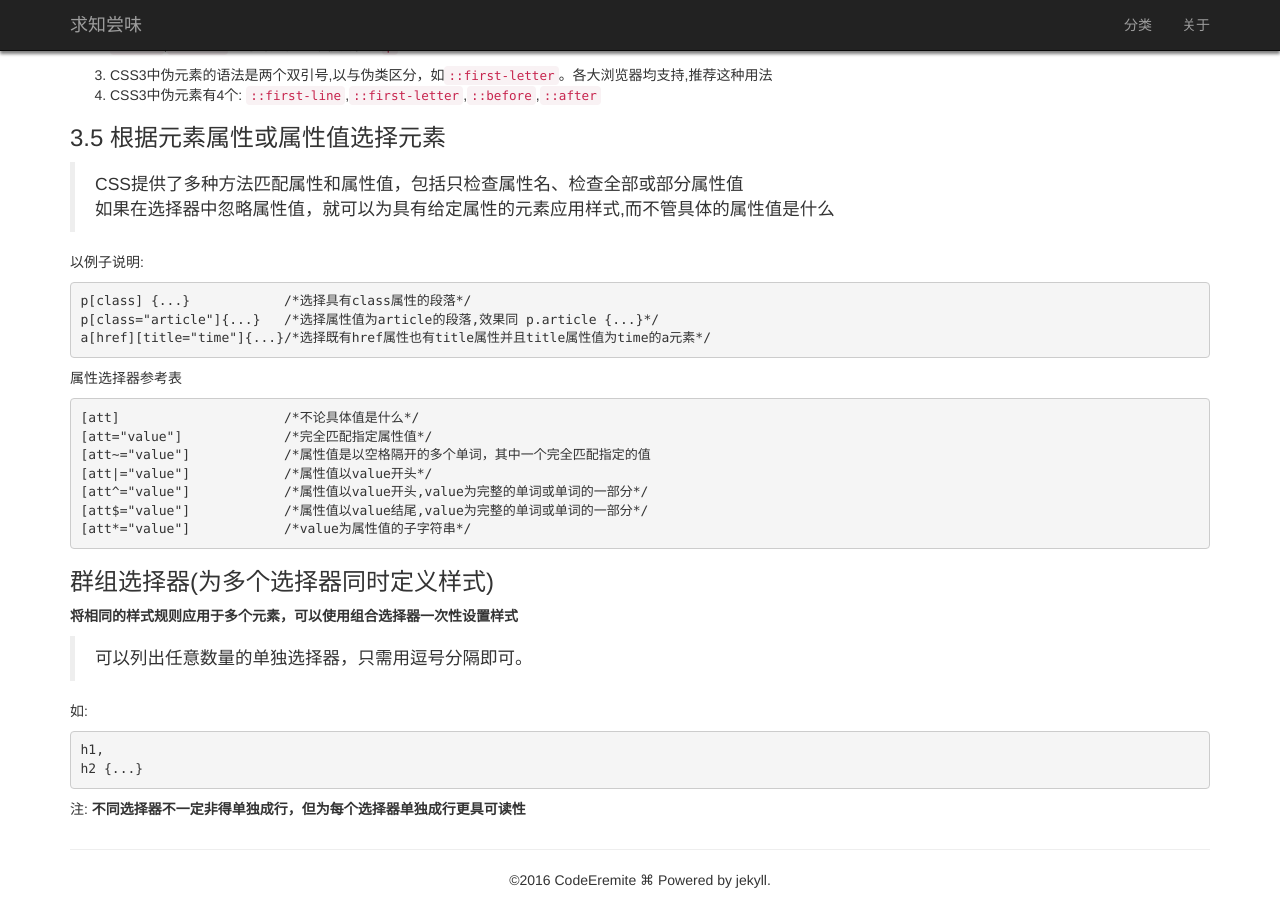
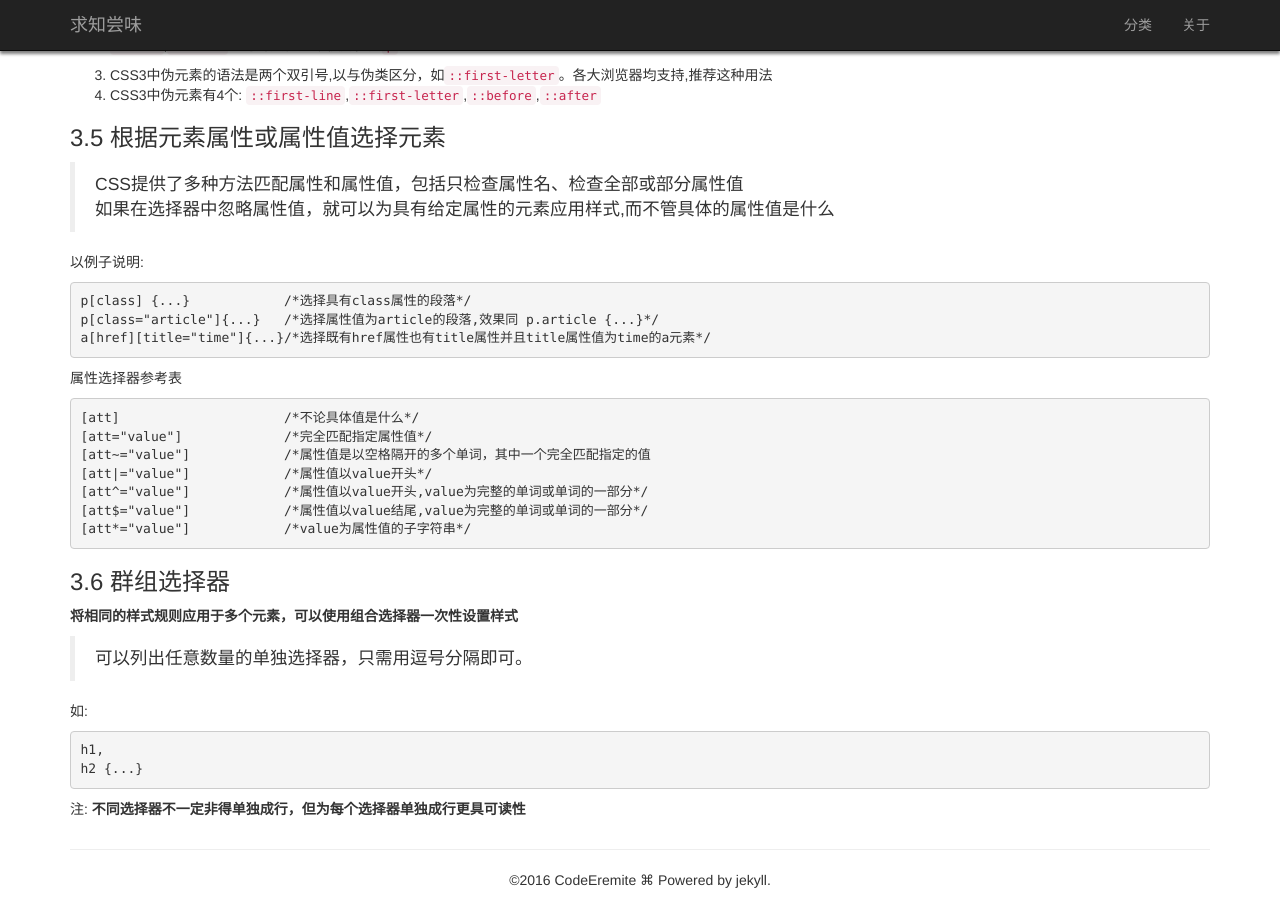
Before and after one commit to CodeEremite/codeeremite.github.io, a Jekyll site: the page built from _posts/2015-12-28-about-css3.md, in a window 1280 px wide and 900 px high, scrolled down 2295 px. Built offline with Jekyll 4.4.1, drawn with Linux system fonts in a browser that asks for light colours; nearby versions of some CDN libraries.

Commit message:
update note

```diff
--- a/_posts/2015-12-28-about-css3.md
+++ b/_posts/2015-12-28-about-css3.md
@@ -154,7 +154,7 @@ tags:        CSS3
     [att$="value"]            /*属性值以value结尾,value为完整的单词或单词的一部分*/
     [att*="value"]            /*value为属性值的子字符串*/
 
-### 群组选择器(为多个选择器同时定义样式)
+### 3.6 群组选择器
 
 **将相同的样式规则应用于多个元素，可以使用组合选择器一次性设置样式**
 
```
